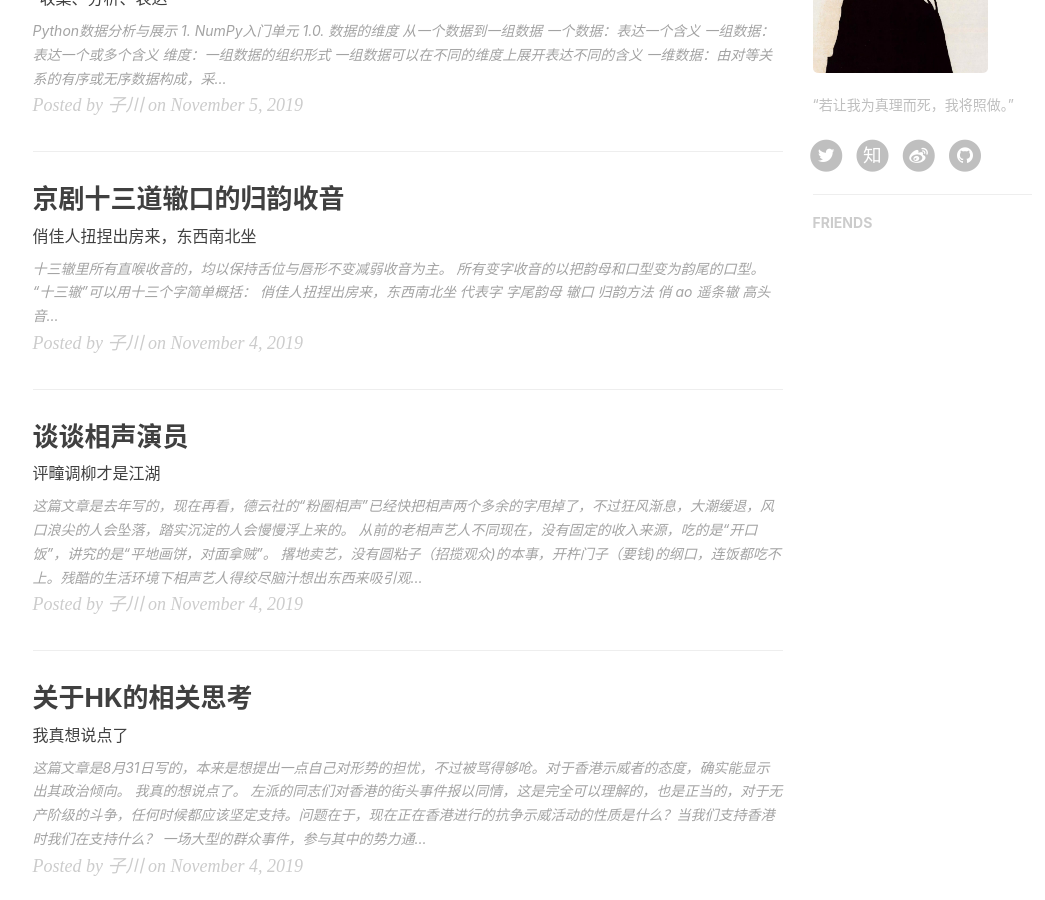
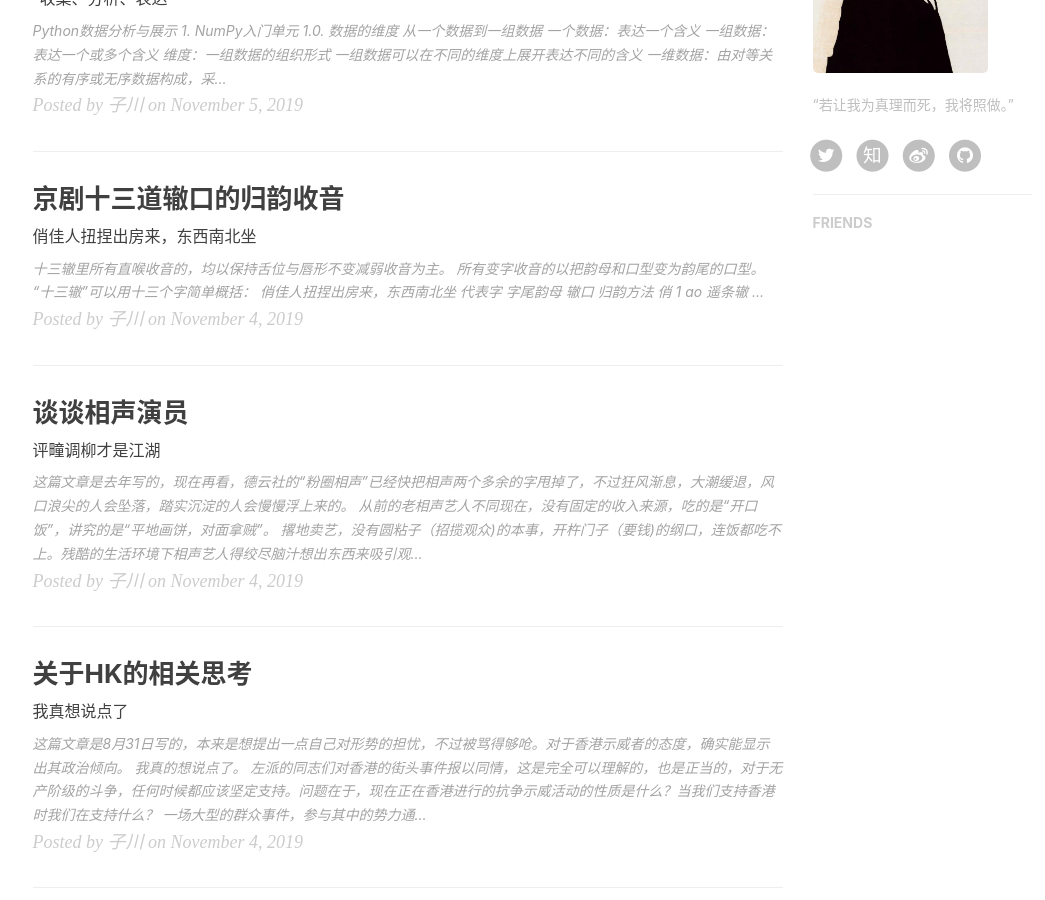
Before and after one commit to YelonhimX/YelonhimX.github.io, a Jekyll site: the page built from index.html, in a window 1280 px wide and 900 px high, scrolled down 761 px. Shown: the whole window, without its empty margins (135-1180 px from the left). Built offline with Jekyll 4.4.1, drawn with Linux system fonts in a browser that asks for light colours; nearby versions of some CDN libraries; the list of posts is cut into pages by our own code; comment, search, counter and statistics services are not loaded; part of the change alters nothing that is shown.

Commit message:
2019-11-06 17:06:16修改网页显示设置

```diff
--- a/_config.yml
+++ b/_config.yml
@@ -51,7 +51,7 @@ kramdown:
   input: GFM                            # use Github Flavored Markdown !important
   syntax_highlighter_opts:
     span:
-      line_numbers: false
+      line_numbers: true
     block:
       line_numbers: true
       start_line: 1
@@ -102,7 +102,7 @@ service-worker: true
 
 
 # MathJax rendering for layout:page (e.g. post preview)
-page-mathjax: false
+page-mathjax: true
 
 
 
```
